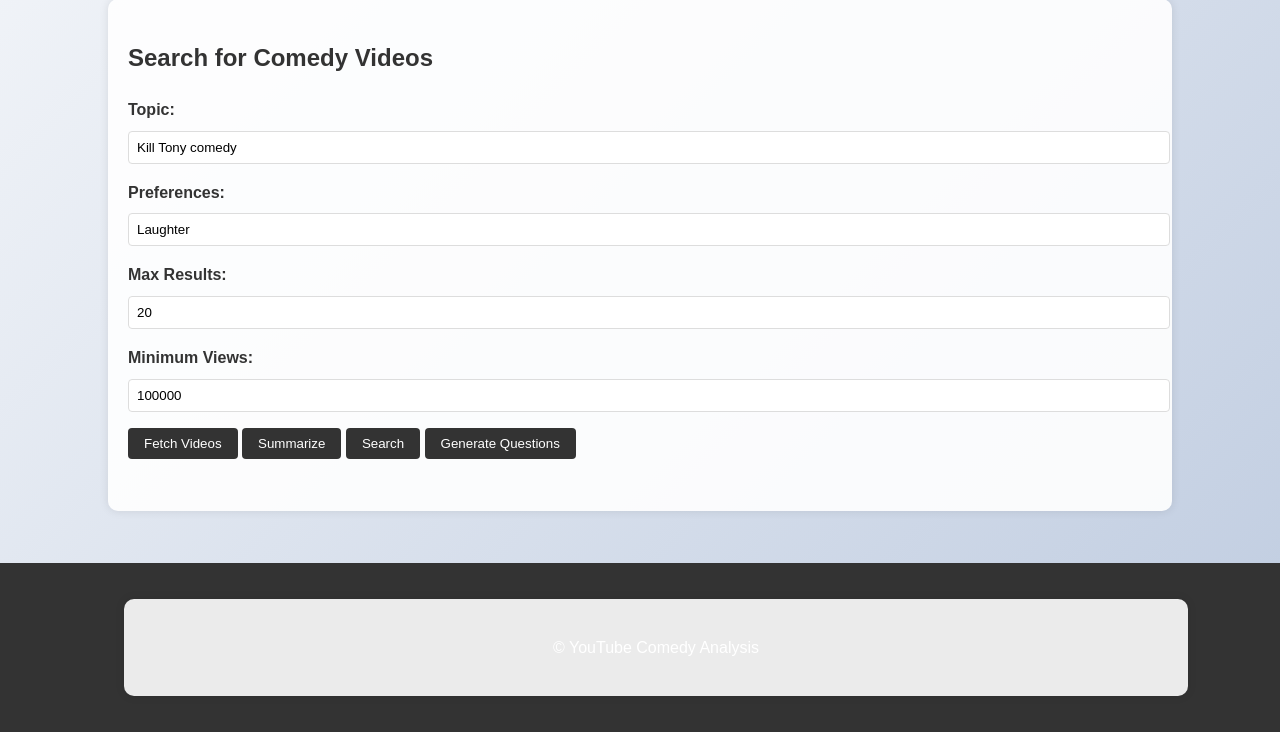
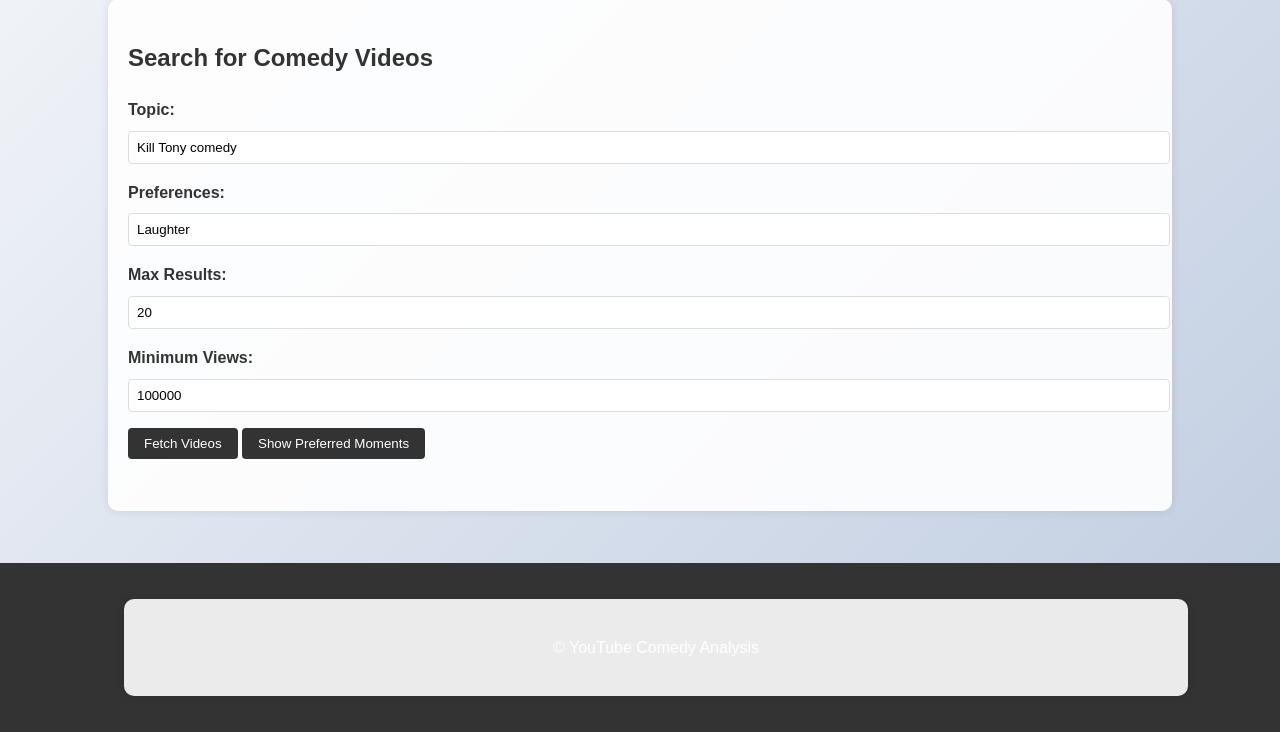
Before and after one commit to jvestell/YouTubeLLM, a Flask app: page / in a window 1280 px wide. Shown: the part 229-961 px from the top of the page. Run offline with Flask 3, Linux system fonts and the light colour scheme.

Commit message:
preferred moments finder

```diff
--- a/main.py
+++ b/main.py
@@ -1,14 +1,10 @@
 import os
-from flask import Flask, render_template, request, jsonify
+from flask import Flask, render_template, request, jsonify, session
 from dotenv import load_dotenv
 from youtube_utils import fetch_youtube_videos, extract_transcripts
 from summarization import summarize_transcripts
-from dpr_search import setup_dpr, encode_passages, build_faiss_index, search_relevant_passages
-from question_generation import generate_questions
-from text_to_speech import text_to_speech_elevenlabs
 import pandas as pd
 from flask_session import Session
-from flask import session
 import traceback
 from werkzeug.exceptions import BadRequest, InternalServerError
 import faiss
@@ -21,18 +17,14 @@ app = Flask(__name__)
 app.config['SECRET_KEY'] = os.environ.get('SECRET_KEY') or 'your-secret-key'
 app.config['SESSION_TYPE'] = 'filesystem'
 Session(app)
+
 # Constants (you may want to move these to a config file later)
-
 TOPIC = "Kill Tony comedy"
 PREFERENCES = ["Laughter"]
 MAX_RESULTS = 20
 MIN_VIEWS = 100000
 LLM = "facebook/bart-large-cnn"
-LOCAL_LLM = "llama3.2:3b-instruct-fp16"
 MAX_TOKENS = 1000
-
-# Create a Flask app instance
-#app = Flask(__name__)
 
 @app.errorhandler(BadRequest)
 def handle_bad_request(e):
@@ -41,26 +33,6 @@ def handle_bad_request(e):
 @app.errorhandler(InternalServerError)
 def handle_internal_server_error(e):
     return jsonify(error="An unexpected error occurred. Please try again later."), 500
-
-# Helper functions
-def format_timestamp(seconds):
-    """Convert seconds to a formatted string (MM:SS)"""
-    minutes, seconds = divmod(int(seconds), 60)
-    return f"{minutes:02d}:{seconds:02d}"
-
-def find_laughter_moments(transcript_segments, laughter_timestamps, window_size=30):
-    """Find moments with high concentration of laughter"""
-    laughter_moments = []
-    for timestamp in laughter_timestamps:
-        start = max(0, timestamp - window_size/2)
-        end = timestamp + window_size/2
-        relevant_segments = [seg for seg in transcript_segments if start <= seg['start'] < end]
-        if relevant_segments:
-            laughter_moments.append({
-                'timestamp': timestamp,
-                'text': ' '.join(seg['text'] for seg in relevant_segments)
-            })
-    return laughter_moments
 
 # Refactored functions from main()
 def fetch_and_process_videos(topic, preferences, min_views, max_results):
@@ -71,40 +43,6 @@ def fetch_and_process_videos(topic, preferences, min_views, max_results):
 
 def summarize_videos(videos_df):
     return summarize_transcripts(videos_df, LLM, MAX_TOKENS)
-
-def setup_search(videos_df):
-    query_encoder, query_tokenizer, passage_encoder, passage_tokenizer = setup_dpr()
-    passage_embeddings = encode_passages(videos_df, passage_encoder, passage_tokenizer)
-    faiss_index = build_faiss_index(passage_embeddings)
-    return query_encoder, query_tokenizer, faiss_index
-
-def perform_search(videos_df, faiss_index, query_encoder, query_tokenizer, query):
-    return search_relevant_passages(
-        videos_df,
-        faiss_index,
-        query_encoder,
-        query_tokenizer,
-        query,
-        top_k=5,
-        content_weight=0.7,
-        laughter_weight=0.2,
-        applause_weight=0.1
-    )
-
-def prepare_results(top_k_videos):
-    results = []
-    for index, row in top_k_videos.iterrows():
-        laughter_moments = find_laughter_moments(row['TranscriptSegments'], row['LaughterTimestamps'])
-        results.append({
-            'title': row['Title'],
-            'link': row['Link'],
-            'funny_moments': [{'timestamp': format_timestamp(moment['timestamp']), 'text': moment['text']} for moment in laughter_moments[:3]],
-            'laughter_count': row['laughter_count'],
-            'laughter_intensity': round(row['laughter_intensity'], 2),
-            'applause_count': row['applause_count'],
-            'similarity_score': round(row['Similarity Score'], 4)
-        })
-    return results
 
 # Flask routes
 @app.route('/', methods=['GET', 'POST'])
@@ -124,9 +62,6 @@ def fetch_videos():
         videos_df = fetch_and_process_videos(topic, preferences, min_views, max_results)
         app.logger.info("Videos fetched and processed")
 
-        # Print available columns
-        app.logger.info(f"Available columns: {videos_df.columns.tolist()}")
-
         # Rename 'Views' to 'ViewCount' if it exists
         if 'Views' in videos_df.columns:
             videos_df = videos_df.rename(columns={'Views': 'ViewCount'})
@@ -134,16 +69,8 @@ def fetch_videos():
             # If neither 'Views' nor 'ViewCount' is present, add a placeholder
             videos_df['ViewCount'] = 'N/A'
 
-        app.logger.info("Setting up search")
-        query_encoder, query_tokenizer, faiss_index = setup_search(videos_df)
-        app.logger.info("Search setup complete")
-
         app.logger.info("Storing data in session")
         session['videos_df'] = videos_df.to_json()
-
-        # Serialize FAISS index to bytes
-        index_bytes = faiss.serialize_index(faiss_index)
-        session['faiss_index'] = index_bytes
 
         app.logger.info("Data stored in session")
 
@@ -154,55 +81,19 @@ def fetch_videos():
         app.logger.error(f"Error in fetch_videos: {str(e)}\n{traceback.format_exc()}")
         return jsonify({'error': 'An error occurred while fetching videos. Please try again.'}), 500
 
-
-@app.route('/summarize_videos', methods=['GET'])
-def summarize_videos_route():
+@app.route('/show_preferred_moments', methods=['GET'])
+def show_preferred_moments():
     try:
         if 'videos_df' in session:
             videos_df = pd.read_json(session['videos_df'])
             summarized_df = summarize_videos(videos_df)
-            summaries = summarized_df['Summary'].tolist()
-            return jsonify({'summaries': summaries})
+            preferred_moments = summarized_df['Summary'].tolist()
+            return jsonify({'preferred_moments': preferred_moments})
         else:
             return jsonify({'error': 'No videos fetched yet. Please fetch videos first.'}), 400
     except Exception as e:
-        app.logger.error(f"Error in summarize_videos: {str(e)}\n{traceback.format_exc()}")
-        return jsonify({'error': 'An error occurred while summarizing videos. Please try again.'}), 500
-
-
-@app.route('/search_videos', methods=['POST'])
-def search_videos():
-    try:
-        query = request.json['query']
-
-        if 'videos_df' not in session or 'faiss_index' not in session:
-            return jsonify({'error': 'No videos fetched or search index not set up. Please fetch videos first.'}), 400
-
-        videos_df = pd.read_json(session['videos_df'])
-        faiss_index = faiss.deserialize_index(session['faiss_index'])
-        query_encoder, query_tokenizer, _ = setup_search(videos_df)  # We don't need to recreate the faiss_index here
-
-        top_k_videos = perform_search(videos_df, faiss_index, query_encoder, query_tokenizer, query)
-        results = prepare_results(top_k_videos)
-        return jsonify({'results': results})
-    except Exception as e:
-        app.logger.error(f"Error in search_videos: {str(e)}\n{traceback.format_exc()}")
-        return jsonify({'error': 'An error occurred while searching videos. Please try again.'}), 500
-
-
-@app.route('/generate_questions', methods=['GET'])
-def generate_questions_route():
-    try:
-        if 'videos_df' in session:
-            videos_df = pd.read_json(session['videos_df'])
-            topic = videos_df['Title'].iloc[0]  # Use the first video's title as the topic
-            questions = generate_questions(topic)
-            return jsonify({'questions': questions})
-        else:
-            return jsonify({'error': 'No videos fetched yet. Please fetch videos first.'}), 400
-    except Exception as e:
-        app.logger.error(f"Error in generate_questions: {str(e)}\n{traceback.format_exc()}")
-        return jsonify({'error': 'An error occurred while generating questions. Please try again.'}), 500
+        app.logger.error(f"Error in show_preferred_moments: {str(e)}\n{traceback.format_exc()}")
+        return jsonify({'error': 'An error occurred while showing preferred moments. Please try again.'}), 500
 
 # Run the app if this script is executed
 if __name__ == '__main__':
--- a/static/script.js
+++ b/static/script.js
@@ -1,18 +1,12 @@
 document.addEventListener('DOMContentLoaded', (event) => {
     const fetchButton = document.getElementById('fetch-videos');
-    const summarizeButton = document.getElementById('summarize');
-    const searchButton = document.getElementById('search');
-    const generateQuestionsButton = document.getElementById('generate-questions');
+    const showPreferredMomentsButton = document.getElementById('show-preferred-moments');
     const form = document.getElementById('video-search-form');
     const resultsSection = document.getElementById('results');
-    const summarySection = document.getElementById('summary');
-    const searchResultsSection = document.getElementById('search-results');
-    const questionsSection = document.getElementById('questions');
+    const preferredMomentsSection = document.getElementById('preferred-moments');
 
     fetchButton.addEventListener('click', fetchVideos);
-    summarizeButton.addEventListener('click', summarizeVideos);
-    searchButton.addEventListener('click', searchVideos);
-    generateQuestionsButton.addEventListener('click', generateQuestions);
+    showPreferredMomentsButton.addEventListener('click', showPreferredMoments);
 
     function handleResponse(response) {
         if (!response.ok) {
@@ -58,57 +52,18 @@ document.addEventListener('DOMContentLoaded', (event) => {
         });
     }
 
-    function summarizeVideos() {
+    function showPreferredMoments() {
         showProcessing(true);
-        fetch('/summarize_videos')
+        fetch('/show_preferred_moments')
         .then(handleResponse)
         .then(data => {
             showProcessing(false);
-            displaySummaries(data.summaries);
+            displayPreferredMoments(data.preferred_moments);
         })
         .catch(error => {
             showProcessing(false);
             console.error('Error:', error);
-            displayError(error.error || 'An unexpected error occurred while summarizing videos.');
-        });
-    }
-
-    function searchVideos() {
-        const query = prompt("Enter your search query:");
-        if (query) {
-            showProcessing(true);
-            fetch('/search_videos', {
-                method: 'POST',
-                headers: {
-                    'Content-Type': 'application/json',
-                },
-                body: JSON.stringify({query: query})
-            })
-            .then(handleResponse)
-            .then(data => {
-                showProcessing(false);
-                displaySearchResults(data.results);
-            })
-            .catch(error => {
-                showProcessing(false);
-                console.error('Error:', error);
-                displayError(error.error || 'An unexpected error occurred while searching videos.');
-            });
-        }
-    }
-
-    function generateQuestions() {
-        showProcessing(true);
-        fetch('/generate_questions')
-        .then(handleResponse)
-        .then(data => {
-            showProcessing(false);
-            displayQuestions(data.questions);
-        })
-        .catch(error => {
-            showProcessing(false);
-            console.error('Error:', error);
-            displayError(error.error || 'An unexpected error occurred while generating questions.');
+            displayError(error.error || 'An unexpected error occurred while showing preferred moments.');
         });
     }
 
@@ -124,51 +79,21 @@ document.addEventListener('DOMContentLoaded', (event) => {
             `;
         });
         resultsSection.style.display = 'block';
+        preferredMomentsSection.style.display = 'none';
     }
 
-    function displaySummaries(summaries) {
-        summarySection.innerHTML = '<h2>Video Summaries</h2>';
-        summaries.forEach((summary, index) => {
-            summarySection.innerHTML += `
-                <div class="summary-item">
-                    <h3>Summary ${index + 1}</h3>
-                    <p>${summary}</p>
+    function displayPreferredMoments(moments) {
+        preferredMomentsSection.innerHTML = '<h2>Preferred Moments</h2>';
+        moments.forEach((moment, index) => {
+            preferredMomentsSection.innerHTML += `
+                <div class="preferred-moment-item">
+                    <h3>Moment ${index + 1}</h3>
+                    <p>${moment}</p>
                 </div>
             `;
         });
-        summarySection.style.display = 'block';
-    }
-
-    function displaySearchResults(results) {
-        searchResultsSection.innerHTML = '<h2>Search Results</h2>';
-        results.forEach(result => {
-            searchResultsSection.innerHTML += `
-                <div class="search-result-item">
-                    <h3>${result.title}</h3>
-                    <p>Laughter Count: ${result.laughter_count}</p>
-                    <p>Laughter Intensity: ${result.laughter_intensity}</p>
-                    <p>Applause Count: ${result.applause_count}</p>
-                    <p>Similarity Score: ${result.similarity_score}</p>
-                    <h4>Funny Moments:</h4>
-                    <ul>
-                        ${result.funny_moments.map(moment => `
-                            <li>${moment.timestamp}: ${moment.text}</li>
-                        `).join('')}
-                    </ul>
-                    <p><a href="${result.link}" target="_blank">Watch Video</a></p>
-                </div>
-            `;
-        });
-        searchResultsSection.style.display = 'block';
-    }
-
-    function displayQuestions(questions) {
-        questionsSection.innerHTML = '<h2>Generated Questions</h2><ul>';
-        questions.forEach(question => {
-            questionsSection.innerHTML += `<li>${question}</li>`;
-        });
-        questionsSection.innerHTML += '</ul>';
-        questionsSection.style.display = 'block';
+        preferredMomentsSection.style.display = 'block';
+        resultsSection.style.display = 'none';
     }
 
     function displayError(message) {
--- a/templates/index.html
+++ b/templates/index.html
@@ -24,16 +24,19 @@
             </div>
             <div class="form-group">
                 <button type="submit" id="fetch-videos">Fetch Videos</button>
-                <button type="button" id="summarize">Summarize</button>
-                <button type="button" id="search">Search</button>
-                <button type="button" id="generate-questions">Generate Questions</button>
+                <button type="button" id="show-preferred-moments">Show Preferred Moments</button>
             </div>
         </form>
     </section>
 
     <section id="results" style="display: none;">
-        <h2>Analysis Results</h2>
+        <h2>Fetched Videos</h2>
         <div id="videos-container"></div>
+    </section>
+
+    <section id="preferred-moments" style="display: none;">
+        <h2>Preferred Moments</h2>
+        <div id="preferred-moments-content"></div>
     </section>
 
     <section id="summary" style="display: none;">
```
Also changed, not shown: 1 other file.
